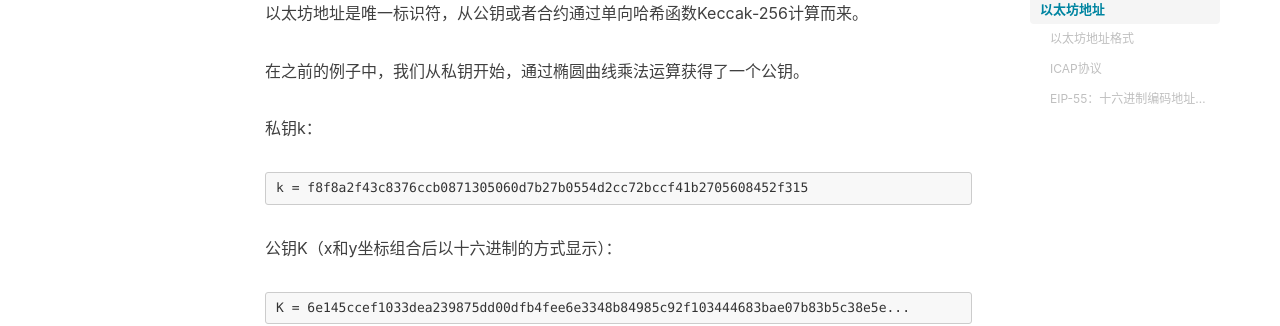
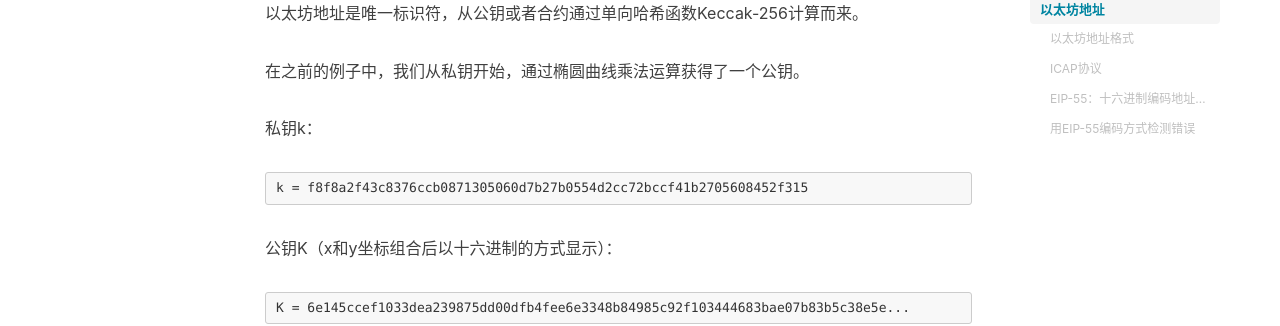
Before and after one commit to honorjoey/honorjoey.github.io, a Jekyll site: the page built from _posts/2020-03-25-以太坊的密码学-04.md, in a window 1280 px wide and 900 px high, scrolled down 550 px. Shown: the part 139-465 px from the top of the window. Built offline with Jekyll 4.4.1, drawn with Linux system fonts in a browser that asks for light colours; nearby versions of some CDN libraries; comment, search, counter and statistics services are not loaded.

Commit message:
add blog

````diff
--- a/_posts/2020-03-25-以太坊的密码学-04.md
+++ b/_posts/2020-03-25-以太坊的密码学-04.md
@@ -134,7 +134,8 @@ Address: 001d3F1ef827552Ae1114027BD3ECF1f086bA0F9
 Hash   : 23a69c1653e4ebbb619b0b2cb8a9bad49892a8b9...
 ```
 
- - **用EIP-55编码方式检测错误**
+
+#### 用EIP-55编码方式检测错误
 
 
 现在，我们来看看EIP-55格式的地址如何帮助我们发现错误。假设我们打印出了一个以太坊地址，是用EIP-55格式编码的：
````
